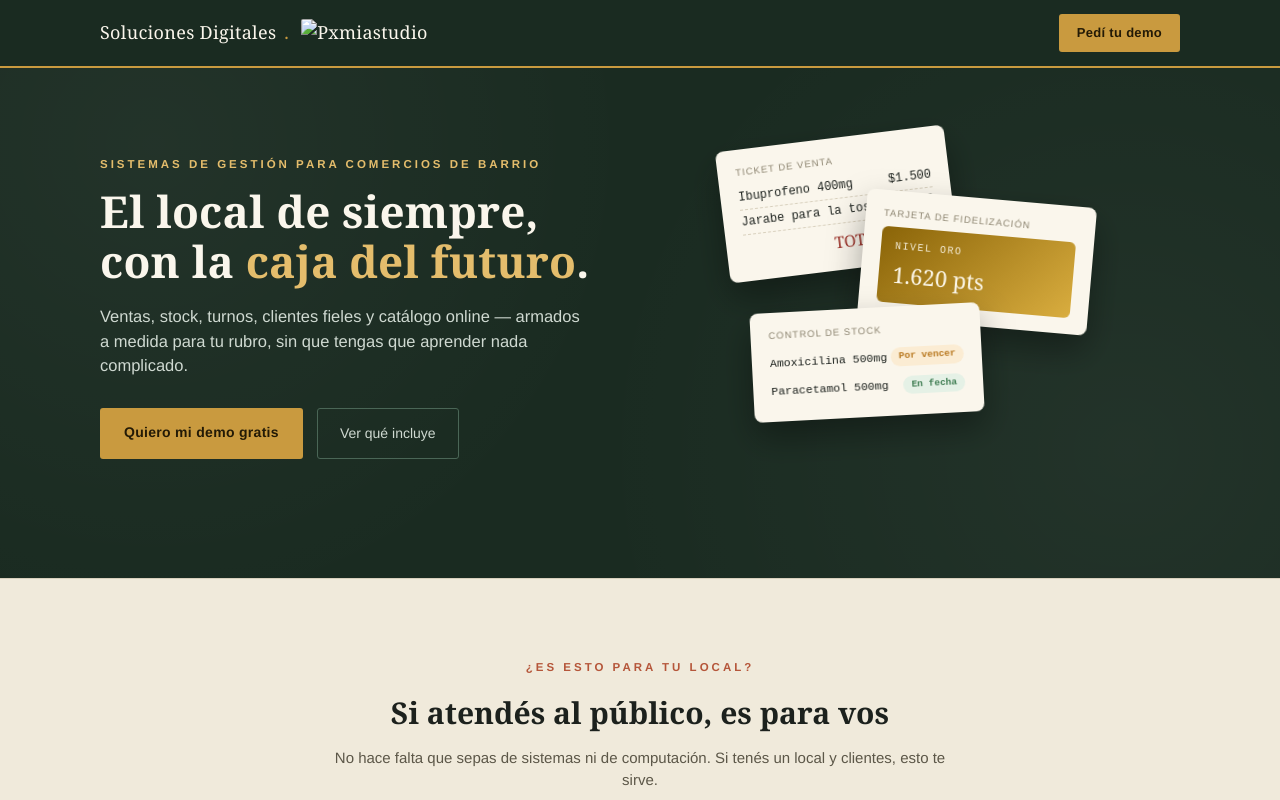
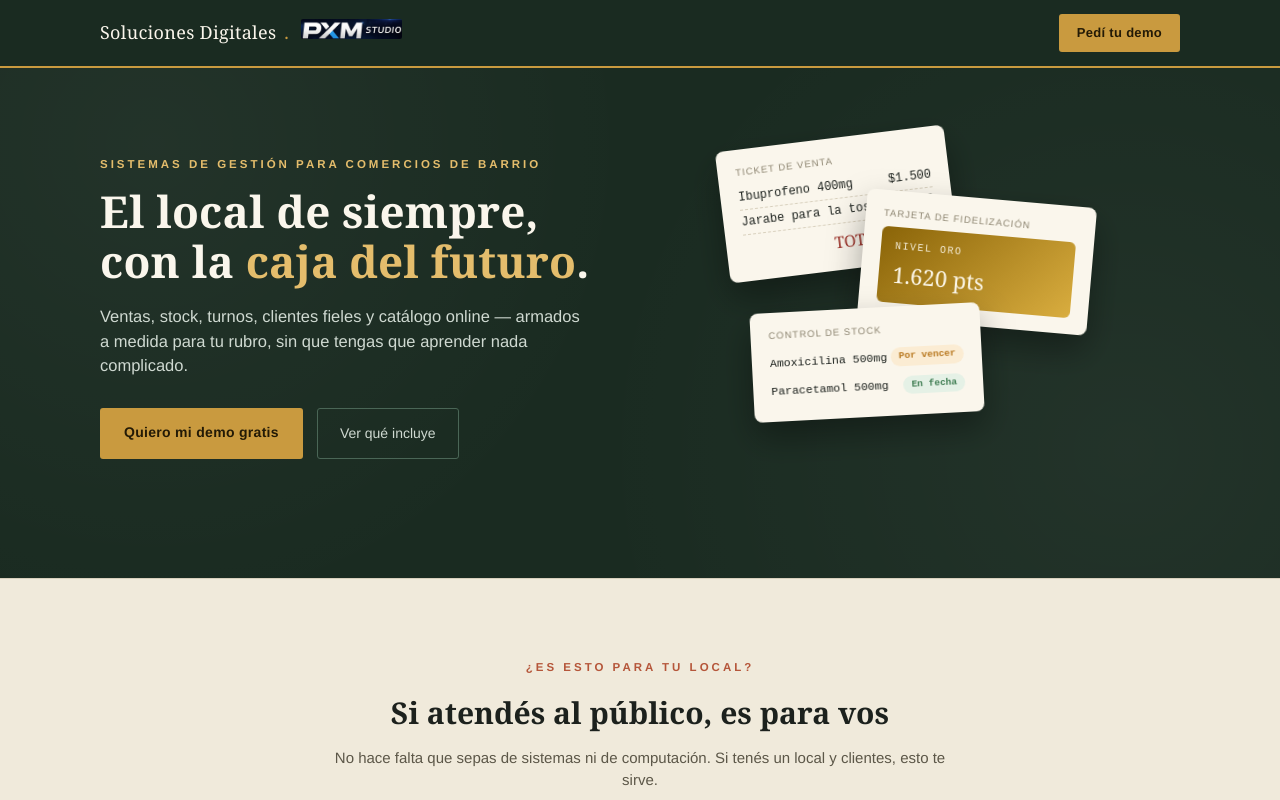
Before and after one commit to Pelu-garmendia/pxmiastudio, a plain HTML site: page index.html in a window 1280 px wide. Shown: the top 800 px of the page. Drawn offline with Linux system fonts and the light colour scheme.

Commit message:
Add files via upload

```diff
--- a/index.html
+++ b/index.html
@@ -6,7 +6,7 @@
 <title>Soluciones Digitales — Sistemas para el comercio de barrio | Pxmiastudio</title>
 <meta name="description" content="Ventas, stock, turnos, fidelización y catálogo online, armados a medida para tu local de barrio. Un servicio de Pxmiastudio.">
 
-<link rel="icon" type="image/png" href="assets/favicon.png">
+<link rel="icon" type="image/png" href="favicon.png">
 <link rel="canonical" href="https://pxmiastudio.netlify.app/">
 
 <!-- Open Graph (WhatsApp, Facebook, Instagram) -->
@@ -14,14 +14,14 @@
 <meta property="og:url" content="https://pxmiastudio.netlify.app/">
 <meta property="og:title" content="Soluciones Digitales — Sistemas para el comercio de barrio">
 <meta property="og:description" content="Ventas, stock, turnos, fidelización y catálogo online, armados a medida para tu local. Un servicio de Pxmiastudio.">
-<meta property="og:image" content="https://pxmiastudio.netlify.app/assets/og-image.jpg">
+<meta property="og:image" content="https://pxmiastudio.netlify.app/og-image.jpg">
 <meta property="og:locale" content="es_AR">
 
 <!-- Twitter Card -->
 <meta name="twitter:card" content="summary_large_image">
 <meta name="twitter:title" content="Soluciones Digitales — Sistemas para el comercio de barrio">
 <meta name="twitter:description" content="Ventas, stock, turnos, fidelización y catálogo online, armados a medida para tu local. Un servicio de Pxmiastudio.">
-<meta name="twitter:image" content="https://pxmiastudio.netlify.app/assets/og-image.jpg">
+<meta name="twitter:image" content="https://pxmiastudio.netlify.app/og-image.jpg">
 
 <style>
   :root{
@@ -627,7 +627,7 @@
 
 <nav>
   <div class="nav-inner">
-    <div class="logo">Soluciones Digitales<span class="dot">.</span><img class="by-logo" src="assets/pxm-studio-logo.png" alt="Pxmiastudio"></div>
+    <div class="logo">Soluciones Digitales<span class="dot">.</span><img class="by-logo" src="pxm-studio-logo.png" alt="Pxmiastudio"></div>
     <a class="nav-cta" href="https://wa.me/5491135943909?text=Hola%2C%20quiero%20pedir%20una%20demo%20de%20Soluciones%20Digitales" target="_blank" rel="noopener">Pedí tu demo</a>
   </div>
 </nav>
@@ -934,7 +934,7 @@
 </section>
 
 <footer>
-  <div class="credit">Soluciones Digitales — Sistemas de gestión para el comercio de barrio. Un servicio de <img class="footer-logo" src="assets/pxm-studio-logo.png" alt="Pxmiastudio"></div>
+  <div class="credit">Soluciones Digitales — Sistemas de gestión para el comercio de barrio. Un servicio de <img class="footer-logo" src="pxm-studio-logo.png" alt="Pxmiastudio"></div>
   <div class="socials">
     <a href="https://instagram.com/pxmiastudio" target="_blank" rel="noopener">Instagram @pxmiastudio</a>
     <a href="https://www.facebook.com/profile.php?id=61589606840566" target="_blank" rel="noopener">Facebook @pxm studio</a>
```
